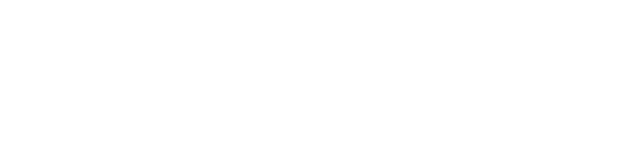
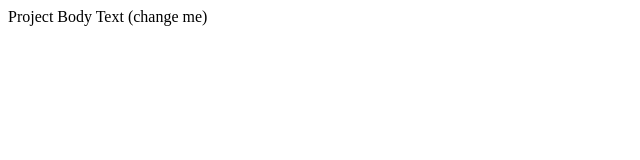
Before and after one commit to philspitler/frontend-starter-project, a website: page index.html in a window 1280 px wide. Shown: the whole page, without its empty margins (0-640 px from the left). Drawn offline with Linux system fonts and the light colour scheme.

Commit message:
added initial body text and changed title

```diff
--- a/index.html
+++ b/index.html
@@ -2,7 +2,7 @@
 <html>
   <head lang="en">
     <meta charset="UTF-8">
-    <title>Project Title</title>
+    <title>Project Title (change me)</title>
     <!-- LINK TAGS TO INCLUDE EXTERNAL CSS FILES (e.g. FROM CDNs) -->
 
     <!-- LINK TAGS TO INCLUDE INTERNAL CSS FILES WITHIN THE "styles" DIRECTORY -->
@@ -10,6 +10,8 @@
 
   </head>
   <body>
+    Project Body Text (change me)
+
     <!-- SCRIPT TAGS TO INCLUDE EXTERNAL JAVASCRIPT FILES (e.g. FROM CDNs) -->
 
     <!-- SCRIPT TAGS TO INCLUDE INTERNAL JAVASCRIPT FILES WITHIN THE "scripts" DIRECTORY -->
```
